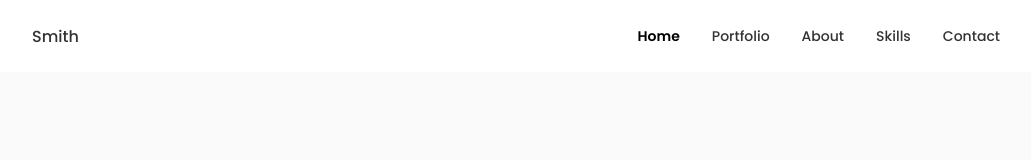
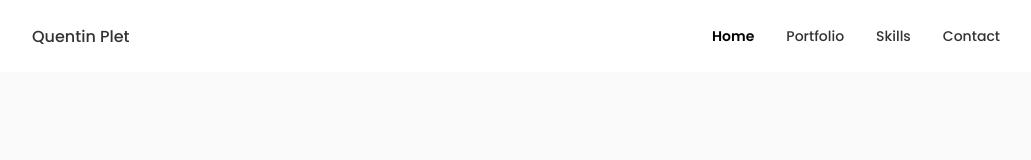
Before and after one commit to quentinplet/react-portfolio-website, a React (Vite) app: page / in a window 1280 px wide. Shown: the top 160 px of the page, without its empty margins (124-1155 px from the left). Built offline with nearby package versions, Linux system fonts and the light colour scheme.

Commit message:
💄 Update Navbar and Footer

```diff
--- a/src/components/Footer/Footer.jsx
+++ b/src/components/Footer/Footer.jsx
@@ -5,12 +5,12 @@ const Footer = () => {
   return (
     <FooterStyled className="footer">
       <div className="footer__container container">
-        <h1 className="footer__title">Smith</h1>
+        <h1 className="footer__title">Quentin Plet</h1>
 
         <ul className="footer__list">
           <li>
-            <a href="#about" className="footer__link">
-              About
+            <a href="#" className="footer__link">
+              Home
             </a>
           </li>
 
@@ -28,7 +28,7 @@ const Footer = () => {
         </ul>
         <div className="footer__social">
           <a
-            href="https://github.com/"
+            href="https://github.com/quentinplet"
             className="footer__social-link"
             target="_blank"
           >
--- a/src/components/Header/Header.jsx
+++ b/src/components/Header/Header.jsx
@@ -24,7 +24,7 @@ const Header = () => {
     <HeaderStyled className="header">
       <nav className="nav container">
         <a href="index.html" className="nav__logo">
-          Smith
+          Quentin Plet
         </a>
         <div className={Toggle ? "nav__menu show-menu" : "nav__menu"}>
           <ul className="nav__list grid">
@@ -56,7 +56,7 @@ const Header = () => {
               </a>
             </li>
 
-            <li className="nav__item">
+            {/* <li className="nav__item">
               <a
                 href="#about"
                 onClick={() => handleNav("#about")}
@@ -67,7 +67,7 @@ const Header = () => {
                 <i className="uil uil-user nav__icon"></i>
                 About
               </a>
-            </li>
+            </li> */}
 
             <li className="nav__item">
               <a
```
